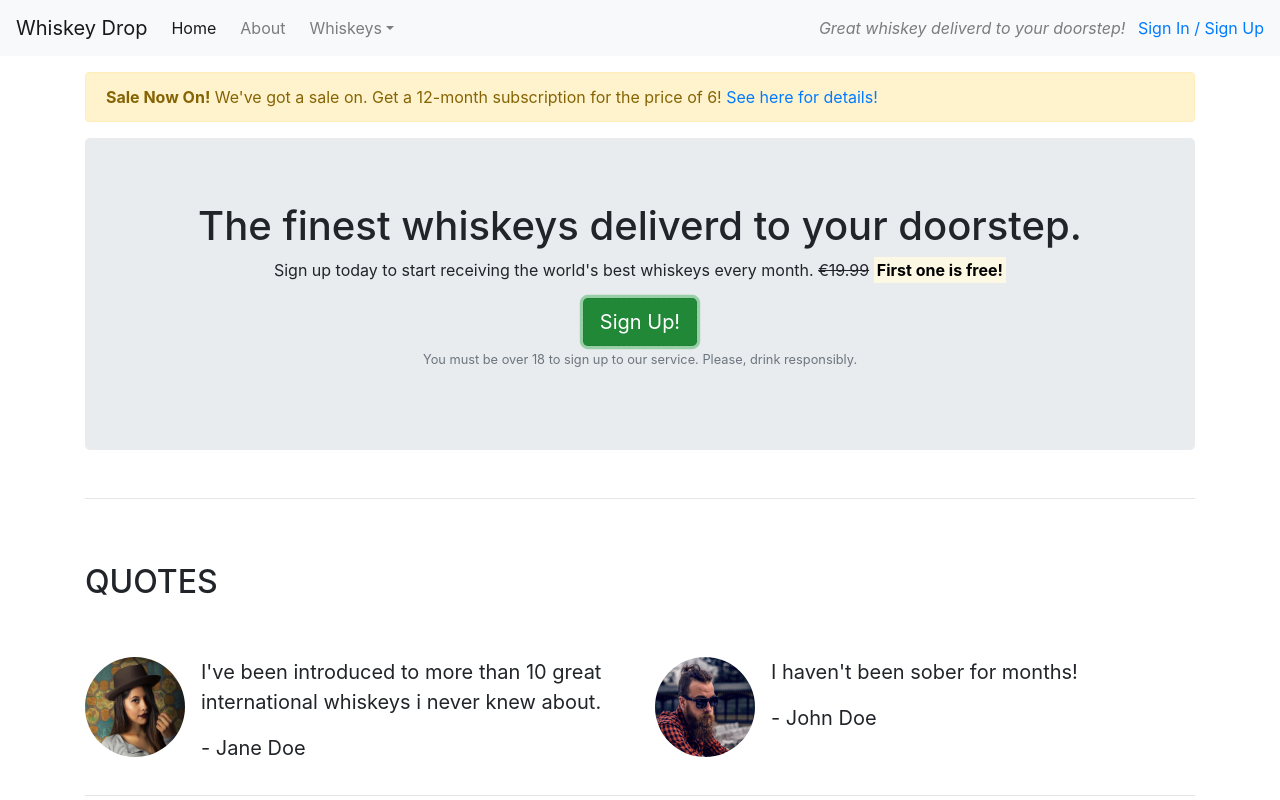
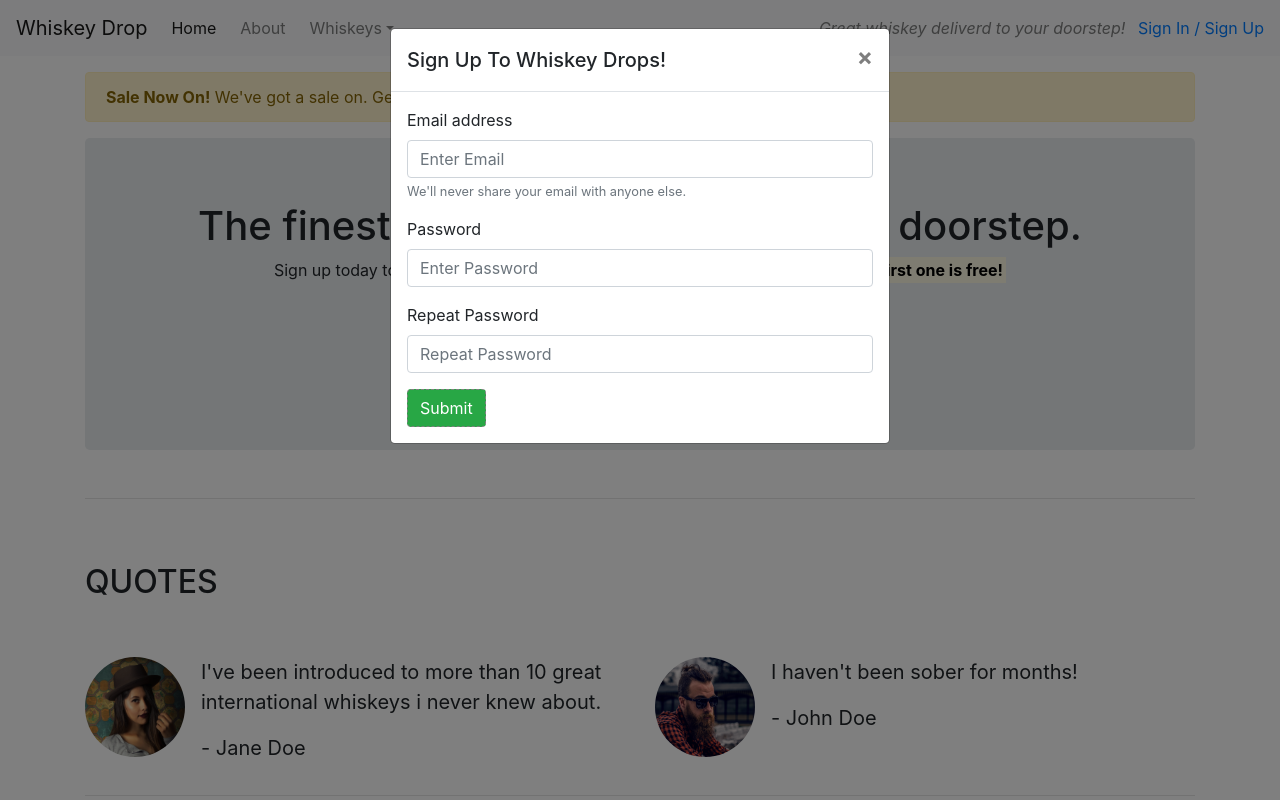
Before and after one commit to lakpagd/bootstrap-webpage, a plain HTML site: page index.html in a window 1280 px wide. Both pictures are taken after a click on the button "Sign Up!". Shown: the top 800 px of the page. Drawn offline with nearby package versions, Linux system fonts and the light colour scheme.

Commit message:
feat: added modal to display signup form

```diff
--- a/index.html
+++ b/index.html
@@ -96,7 +96,14 @@
 							<span class="d-inline d-sm-none"><br /></span>
 							<strong><mark>First one is free!</mark></strong>
 						</p>
-						<button class="btn btn-success btn-lg">Sign Up!</button>
+						<button
+							type="button"
+							class="btn btn-success btn-lg"
+							data-toggle="modal"
+							data-target="#signupModal"
+						>
+							Sign Up!
+						</button>
 						<p class="text-muted">
 							<small
 								>You must be over 18 to sign up to our service.
@@ -285,6 +292,76 @@
 				</div>
 			</section>
 		</article>
+		<div
+			class="modal"
+			tabindex="-1"
+			id="signupModal"
+			aria-labelledby="signupModalLabel"
+			aria-hidden="true"
+		>
+			<div class="modal-dialog">
+				<div class="modal-content">
+					<div class="modal-header">
+						<h5 class="modal-title">Sign Up To Whiskey Drops!</h5>
+						<button
+							type="button"
+							class="close"
+							data-dismiss="modal"
+							aria-label="Close"
+						>
+							<span aria-hidden="true">&times;</span>
+						</button>
+					</div>
+					<div class="modal-body">
+						<form>
+							<div class="form-group">
+								<label for="email"
+									>Email address</label
+								>
+								<input
+									type="email"
+									class="form-control"
+									id="email"
+									aria-describedby="emailHelp"
+                                    placeholder="Enter Email"
+								/>
+								<small
+									id="emailHelp"
+									class="form-text text-muted"
+									>We'll never share your email with anyone
+									else.</small
+								>
+							</div>
+							<div class="form-group">
+								<label for="password"
+									>Password</label
+								>
+								<input
+									type="password"
+									class="form-control"
+									id="password"
+                                    placeholder="Enter Password"
+								/>
+							</div>
+                            <div class="form-group">
+								<label for="repeatPassword"
+									>Repeat Password</label
+								>
+								<input
+									type="password"
+									class="form-control"
+									id="repeatPassword"
+                                    placeholder="Repeat Password"
+								/>
+							</div>
+							<button type="submit" class="btn btn-success">
+								Submit
+							</button>
+						</form>
+					</div>
+				</div>
+			</div>
+		</div>
 		<script
 			src="https://code.jquery.com/jquery-3.5.1.slim.min.js"
 			integrity="sha384-DfXdz2htPH0lsSSs5nCTpuj/zy4C+OGpamoFVy38MVBnE+IbbVYUew+OrCXaRkfj"
```
